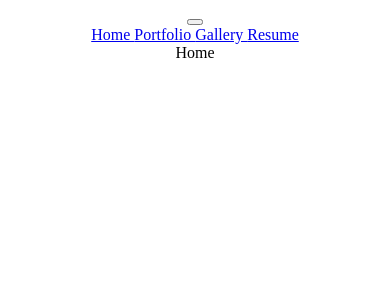
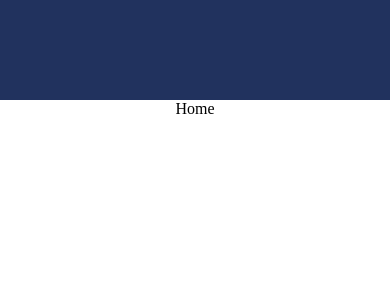
Before and after one commit to mdisant/portfolio-react, a React (Create React App) app: page / in a window 390 px wide. Shown: the top 300 px of the page. Built offline with nearby package versions, Linux system fonts and the light colour scheme.

Commit message:
Navbar styling

```diff
--- a/src/App.css
+++ b/src/App.css
@@ -2,37 +2,7 @@
   text-align: center;
 }
 
-.App-logo {
-  height: 40vmin;
-  pointer-events: none;
+body {
+  padding: 0;
+  margin: 0;
 }
-
-@media (prefers-reduced-motion: no-preference) {
-  .App-logo {
-    animation: App-logo-spin infinite 20s linear;
-  }
-}
-
-.App-header {
-  background-color: #282c34;
-  min-height: 100vh;
-  display: flex;
-  flex-direction: column;
-  align-items: center;
-  justify-content: center;
-  font-size: calc(10px + 2vmin);
-  color: white;
-}
-
-.App-link {
-  color: #61dafb;
-}
-
-@keyframes App-logo-spin {
-  from {
-    transform: rotate(0deg);
-  }
-  to {
-    transform: rotate(360deg);
-  }
-}
--- a/src/components/Navbar.js
+++ b/src/components/Navbar.js
@@ -1,5 +1,6 @@
 import React from 'react';
 import { Link } from 'react-router-dom';
+import '../styles/Navbar.css';
 
 function Navbar() {
     return (
--- /dev/null
+++ b/src/styles/Navbar.css
@@ -0,0 +1,90 @@
+.navbar {
+    width: 100%;
+    height: 100px;
+    background: #21325e;
+}
+
+.links {
+    width: 100%;
+    height: 100%;
+    display: flex;
+    align-items: center;
+    justify-content: center;
+    color: white;
+}
+
+.navbar a {
+    color: white;
+    text-decoration: none;
+    margin: 20px;
+    font-size: 25px;
+}
+
+.toggleButton {
+    width: 100%;
+    height: 100px;
+    display: flex;
+    align-items: center;
+    justify-content: flex-end;
+}
+
+.toggleButton svg {
+    font-size: 50px;
+}
+
+.toggleButton button {
+    margin-right: 20px;
+    background-color: transparent;
+    border: none;
+    color: white;
+    cursor: pointer;
+}
+
+#open {
+    height: 100vh;
+}
+
+#open .links {
+    flex-direction: column;
+    justify-content: flex-start;
+    margin-top: 100px;
+}
+
+#open a {
+    width: 100%;
+    text-align: center;
+}
+
+@media only screen and (max-width: 900px) {
+    .navbar a {
+        width: 70px;
+    }
+}
+
+@media only screen and (max-width: 600px) {
+    .toggleButton {
+        display: flex;
+    }
+
+    #close a {
+        display: none;
+    }
+}
+
+@media only screen and (min-width: 600px) {
+    .toggleButton {
+        display: none;
+    }
+
+    .hiddenLinks {
+        display: none;
+    }
+
+    #open {
+        height: 100px;
+    }
+
+    #open .links {
+        flex-direction: row;
+    }
+}
```
